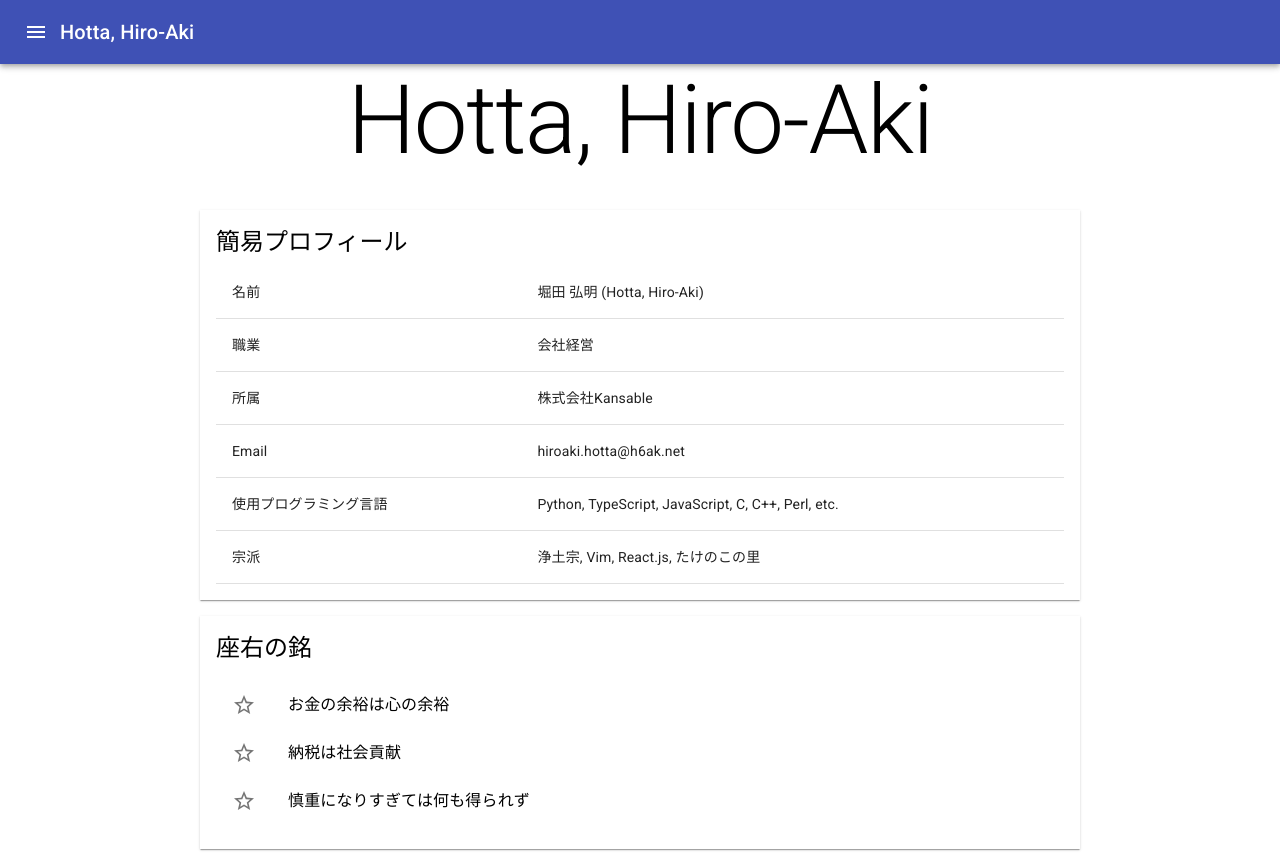
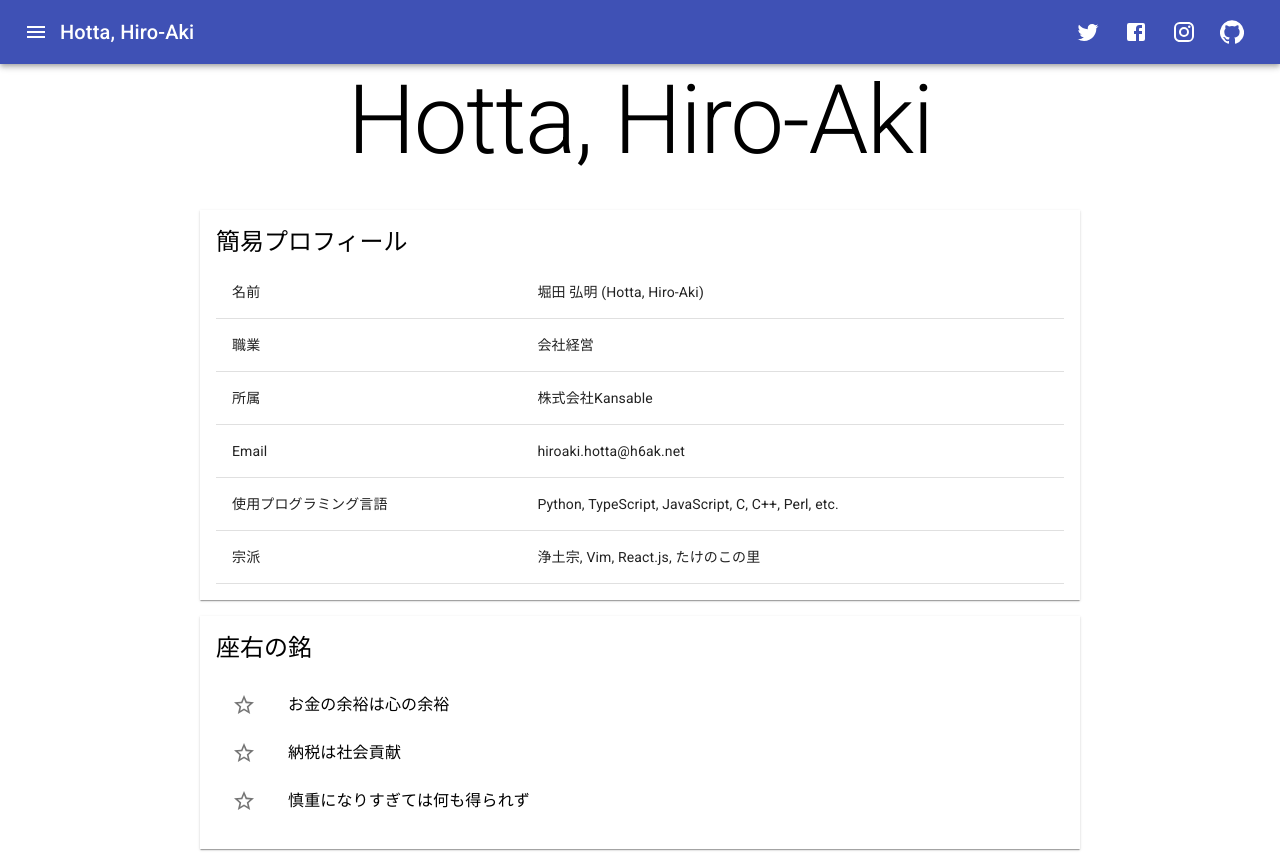
Before and after one commit to h6ak/github.io, a React (Create React App) app: page / in a window 1280 px wide. Built offline with nearby package versions, Linux system fonts and the light colour scheme.

Commit message:
ツールバーにSNS等のアイコンを追加

```diff
--- a/src/App.tsx
+++ b/src/App.tsx
@@ -5,7 +5,7 @@ import AppBar from '@material-ui/core/AppBar';
 import Toolbar from '@material-ui/core/Toolbar';
 import Typography from '@material-ui/core/Typography';
 import IconButton from '@material-ui/core/IconButton';
-import MenuIcon from '@material-ui/icons/Menu';
+import { Menu as MenuIcon, Twitter, GitHub, Facebook, Instagram } from '@material-ui/icons';
 import Menu from '@material-ui/core/Menu';
 import MenuItem from '@material-ui/core/MenuItem';
 import Link from '@material-ui/core/Link';
@@ -52,6 +52,19 @@ const App: React.FunctionComponent = () => {
           <Typography variant="h6" >
             Hotta, Hiro-Aki
           </Typography>
+          <div style={{ flexGrow: 1 }}></div>
+          <IconButton color="inherit" href="https://twitter.com/h6akh">
+            <Twitter />
+          </IconButton>
+          <IconButton color="inherit" href="https://www.facebook.com/h6ak.hotta">
+            <Facebook />
+          </IconButton>
+          <IconButton color="inherit" href="https://www.instagram.com/h6ak.hotta/">
+            <Instagram />
+          </IconButton>
+          <IconButton color="inherit" href="https://github.com/h6ak">
+            <GitHub />
+          </IconButton>
         </Toolbar>
       </AppBar>
       <Switch>
```
